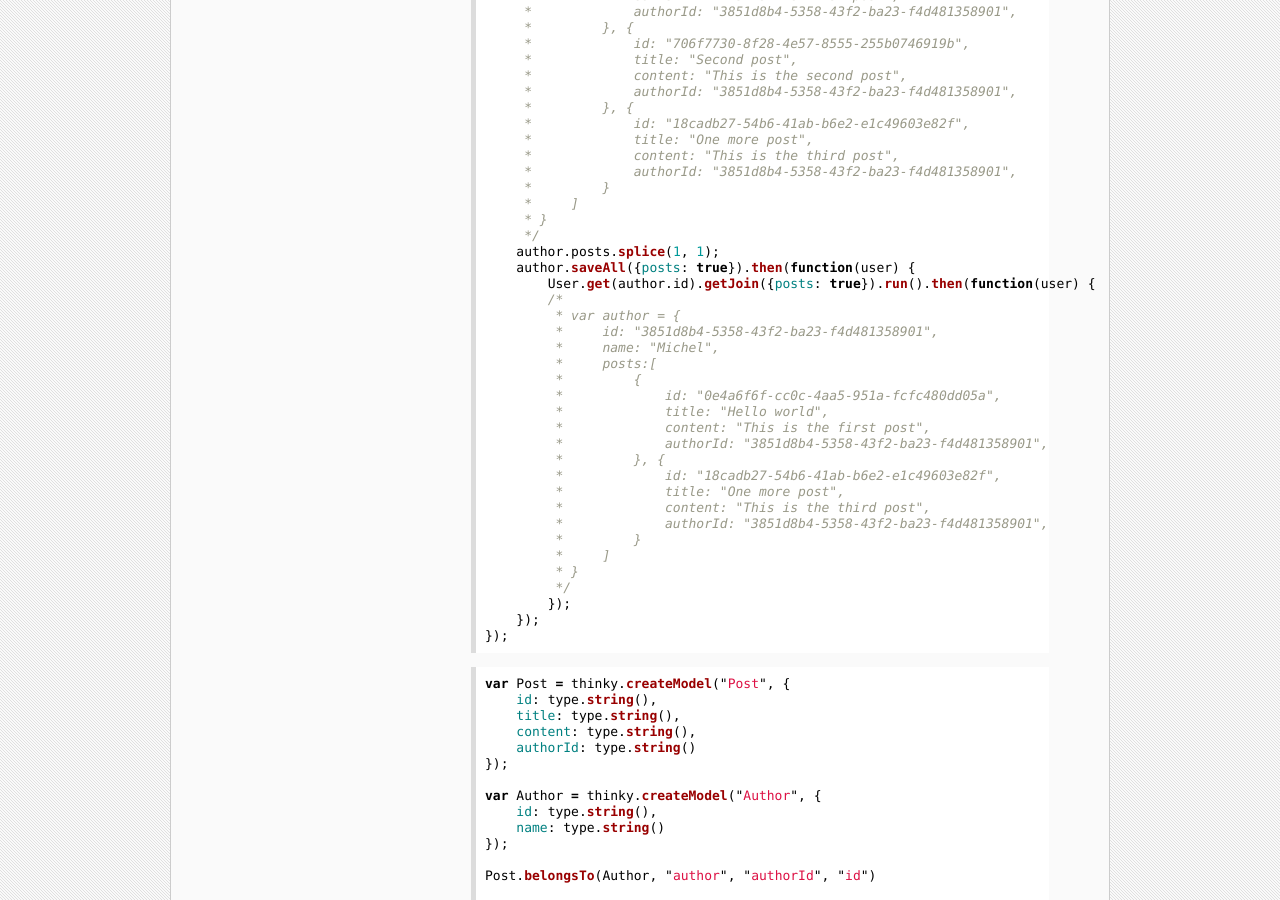
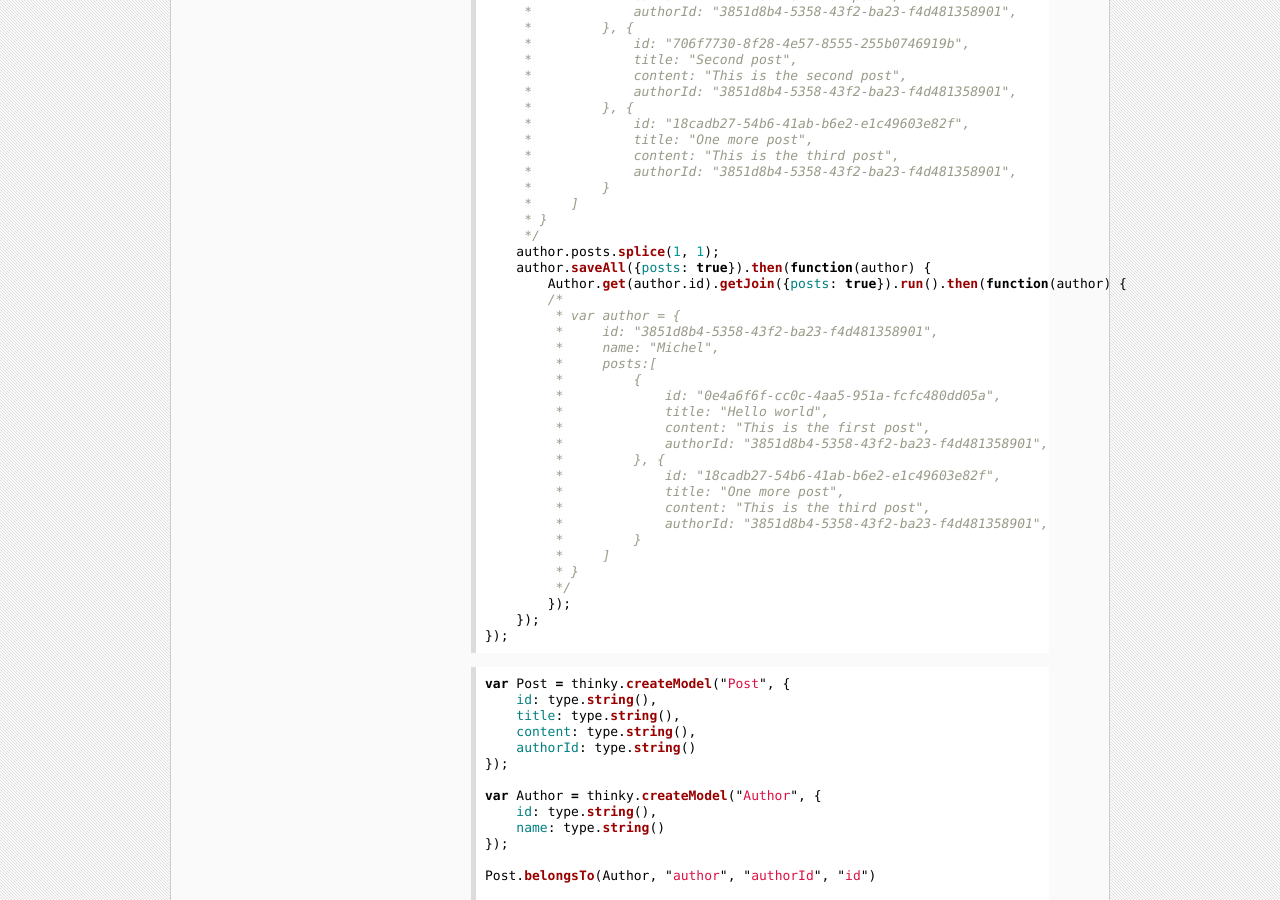
Before and after one commit to neumino/thinky, a Jekyll site: the page built from documentation/api/document.md, in a window 1280 px wide and 900 px high, scrolled down 5808 px. Built offline with Jekyll 4.4.1, drawn with Linux system fonts in a browser that asks for light colours.

Commit message:
Complete fix for #542
There were still a couple of incorrect references to User/user

```diff
--- a/documentation/api/document.md
+++ b/documentation/api/document.md
@@ -397,8 +397,8 @@ Author.get("3851d8b4-5358-43f2-ba23-f4d481358901").run()
      * }
      */
     author.posts.splice(1, 1);
-    author.saveAll({posts: true}).then(function(user) {
-        User.get(author.id).getJoin({posts: true}).run().then(function(user) {
+    author.saveAll({posts: true}).then(function(author) {
+        Author.get(author.id).getJoin({posts: true}).run().then(function(author) {
         /*
          * var author = {
          *     id: "3851d8b4-5358-43f2-ba23-f4d481358901",
```
